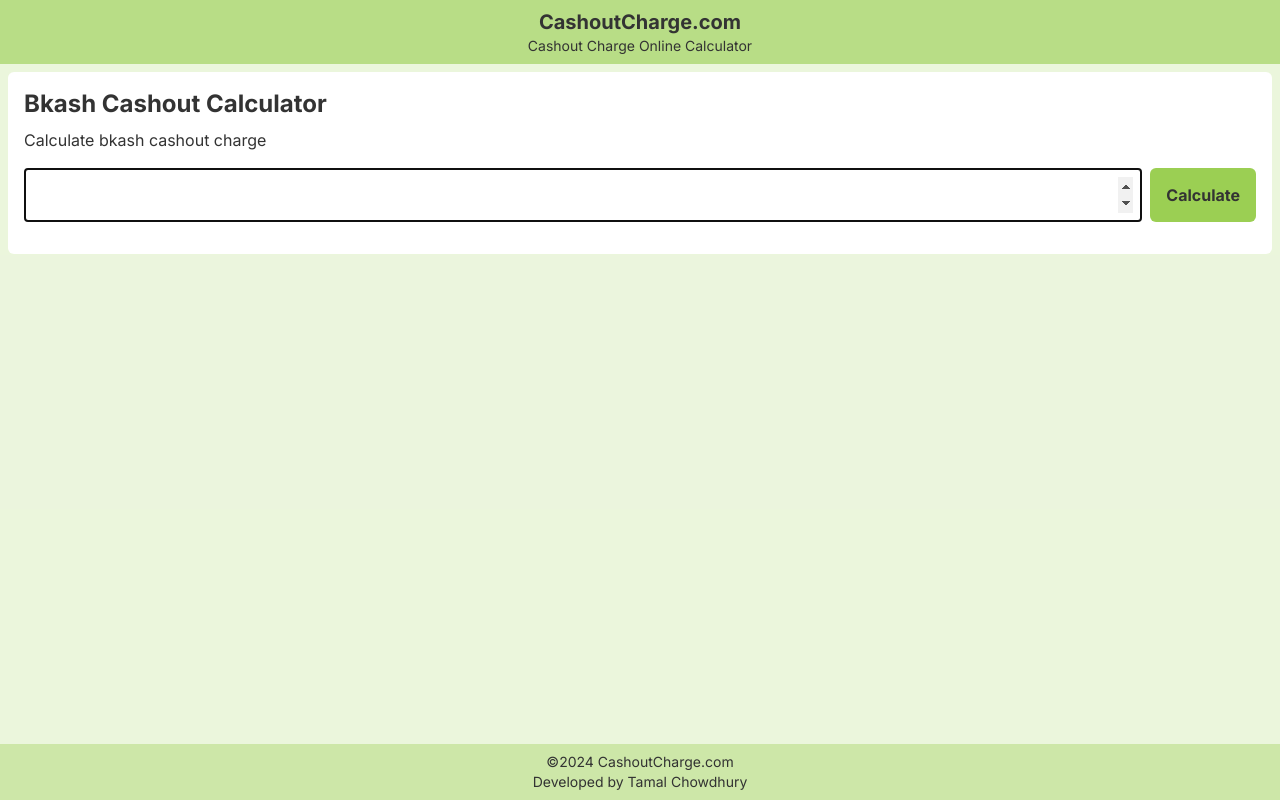
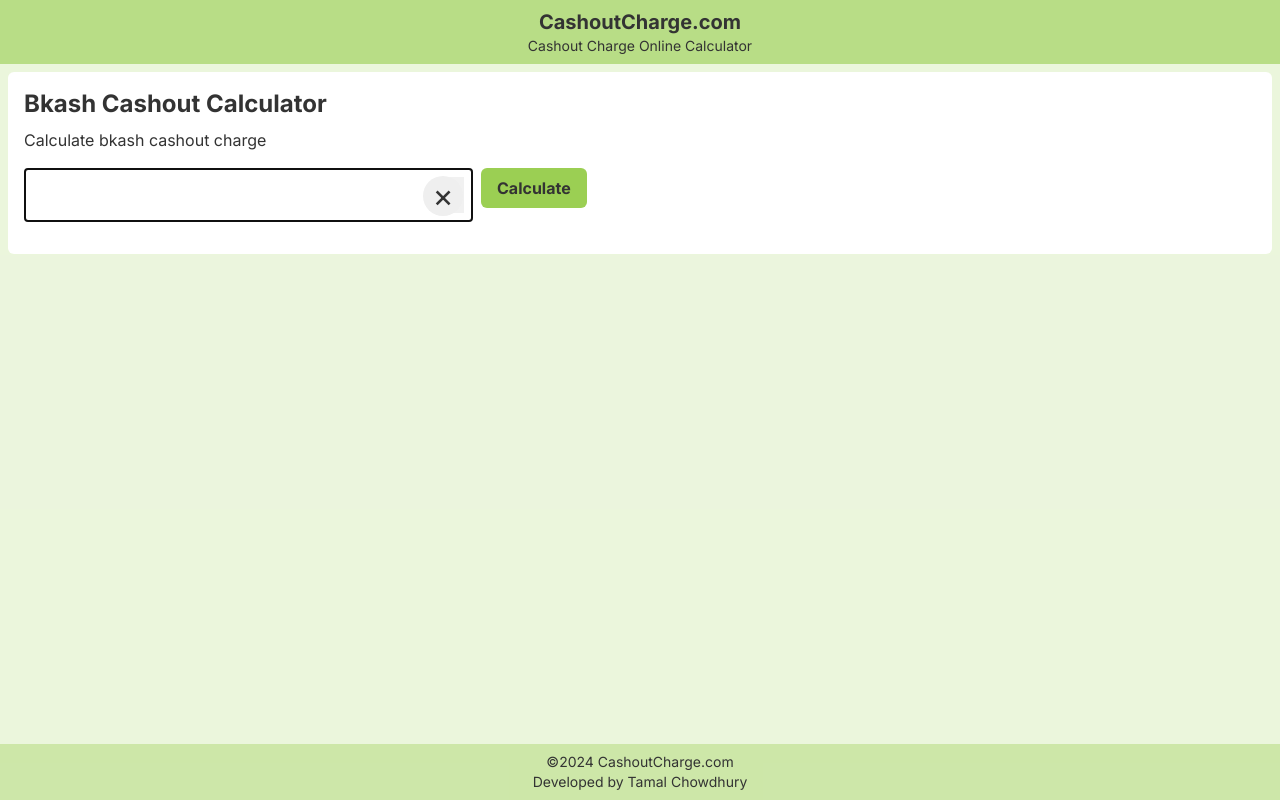
Before and after one commit to tamalchowdhury/cashout-charge-next, a Next.js app: page /bkash in a window 1280 px wide. Built offline with nearby package versions, Linux system fonts and the light colour scheme.

Commit message:
refactor: Improve calculator component UI and functionality

```diff
--- a/src/components/calculator.tsx
+++ b/src/components/calculator.tsx
@@ -34,20 +34,35 @@
   return (
     <div className='my-4'>
       <form onSubmit={handleFormSubmit} className='flex gap-2'>
+        <section className='relative'>
           <input
-          className='block border w-full text-3xl p-2'
+            className=' border w-full text-3xl p-2'
             type='number'
             name='amount'
             onChange={(e) => setValue(e.target.value)}
             value={value}
             autoFocus
+            tabIndex={1}
           />
+          <button
+            className='absolute right-[10px] top-[8px] bg-[#efefef] hover:bg-[#ddd] transition rounded-full flex items-center justify-center h-[40px] w-[40px] text-[32px]
+            leading-none
+            '
+            type='button'
+            tabIndex={3}
+          >
+            &times;
+          </button>
+        </section>
+        <section>
           <button
             className='block bg-accent rounded-md px-4 py-2 font-bold'
             type='submit'
+            tabIndex={2}
           >
             Calculate
           </button>
+        </section>
       </form>
     </div>
   )
```
Lines whose indentation alone changed are shown as unchanged.
